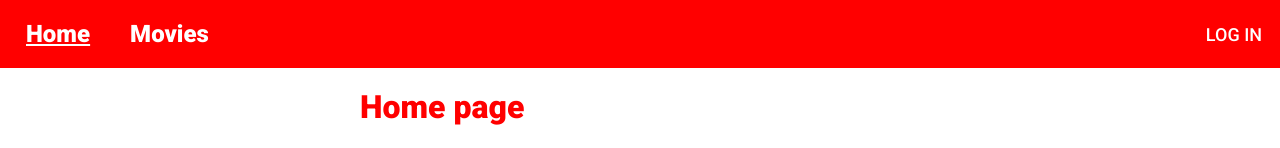
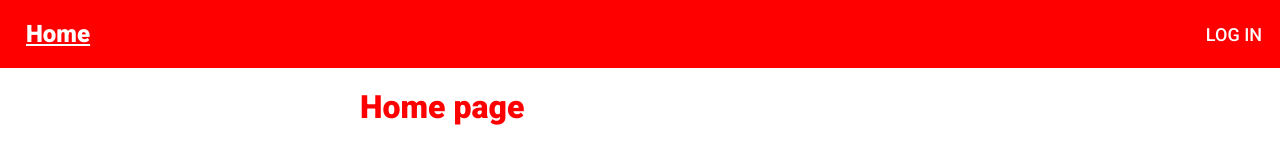
Before and after one commit to manueldois/angular-ssr-auth, an Angular app: page /home in a window 1280 px wide. Shown: the top 148 px of the page. Built offline with nearby package versions, Linux system fonts and the light colour scheme; no server answers.

Commit message:
Hide movies link when not logged in

```diff
--- a/src/app/components/navbar/navbar.component.html
+++ b/src/app/components/navbar/navbar.component.html
@@ -1,7 +1,7 @@
 <nav>
     <div class="left">
         <a routerLink="/home" routerLinkActive="active">Home</a>
-        <a routerLink="/movies" routerLinkActive="active">Movies</a>
+        <a *ngIf="username" routerLink="/movies" routerLinkActive="active">Movies</a>
     </div>
     <div class="right">
         <button *ngIf="!username" (click)="logIn()">Log in</button>
--- a/src/app/core/auth.service.ts
+++ b/src/app/core/auth.service.ts
@@ -1,5 +1,6 @@
 import { HttpClient } from '@angular/common/http';
 import { Injectable } from '@angular/core';
+import { Router } from '@angular/router';
 import { BehaviorSubject } from 'rxjs';
 import { User } from 'server/src/interfaces';
 import { Creds, JWT } from '../interfaces/auth';
@@ -12,7 +13,8 @@ export class AuthService {
   accessToken = new BehaviorSubject<JWT>(undefined)
 
   constructor(
-    private http: HttpClient
+    private http: HttpClient,
+    private router: Router
   ) {
     if (localStorage) {
       this.readAccessTokenFromLocalStorageAndFetchUser()
@@ -69,5 +71,7 @@ export class AuthService {
     this.accessToken.next(undefined)
 
     this.clearAccessTokenFromLocalStorage()
+
+    this.router.navigate(['/home'])
   }
 }
```
